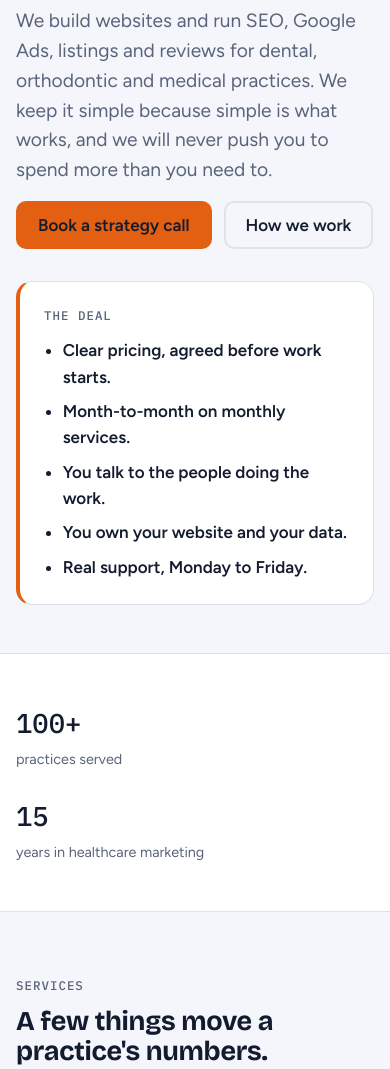
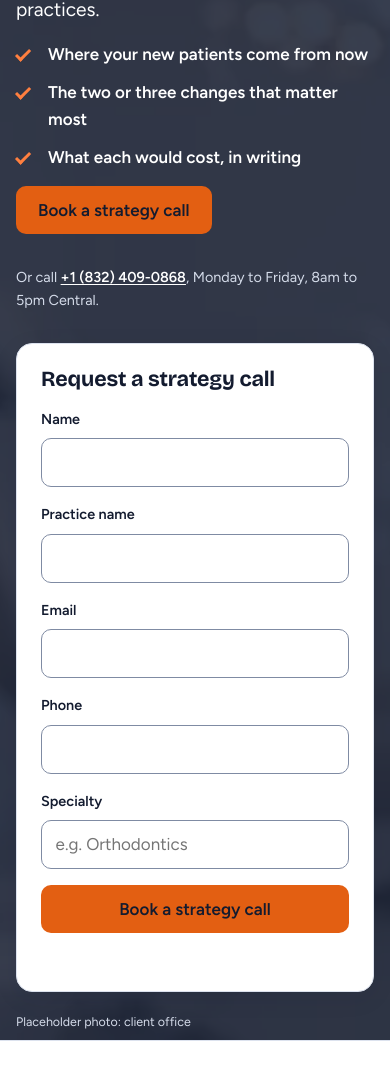
Before and after one commit to handheldpage123-cpu/hhpage-site, an Astro site: page / in a window 390 px wide. Shown: the part 315-1384 px from the top of the page. Built offline with nearby package versions, Linux system fonts and the light colour scheme; Astro itself is replaced by a stand-in of ours.

Commit message:
Home: booking-first hero with short strategy call form
Rebuild the home hero from design direction 7. The hero now carries the
H1, what a strategy call covers, the phone number and a five-field form
(LeadForm variant="short") that posts to the existing GoHighLevel
contact webhook with form_location=home_hero. Hero photo is a labeled
placeholder. The deal list moves under the proof bar.

Co-Authored-By: Claude Fable 5.2 <noreply@anthropic.com>
Claude-Session: https://claude.ai/code/session_01TFp38gXNThAJ36Uf2UTpVK

```diff
--- a/src/components/LeadForm.astro
+++ b/src/components/LeadForm.astro
@@ -16,18 +16,22 @@ interface Props {
   kind: 'contact' | 'support';
   heading?: string;
   submitLabel?: string;
+  /** 'short' is the five-field contact form used in the home page hero. Same webhook and workflow as the full form. */
+  variant?: 'full' | 'short';
+  /** Sent as form_location so GoHighLevel can tell where on the site a lead came from. */
+  location?: string;
 }
-const { kind, heading, submitLabel = kind === 'support' ? 'Send support request' : 'Submit' } = Astro.props;
+const { kind, heading, submitLabel = kind === 'support' ? 'Send support request' : 'Submit', variant = 'full', location } = Astro.props;
 // The contact webhook is a public endpoint by design (the browser posts to it), so a
 // default lives here; PUBLIC_GHL_WEBHOOK_CONTACT in Cloudflare overrides it.
 // GHL workflow: "HHPage Website - Contact Form" in the HHpage sub-account.
 const CONTACT_WEBHOOK_DEFAULT = 'https://services.leadconnectorhq.com/hooks/yZOPS0fxvEYgKT5HDKtj/webhook-trigger/9e614483-3948-488a-9864-d91c7a3f2144';
 const webhook = kind === 'support' ? import.meta.env.PUBLIC_GHL_WEBHOOK_SUPPORT : (import.meta.env.PUBLIC_GHL_WEBHOOK_CONTACT || CONTACT_WEBHOOK_DEFAULT);
-const id = `form-${kind}`;
+const id = variant === 'short' ? `form-${kind}-short` : `form-${kind}`;
 // Suggestions only: the field is free text so any specialty can be entered.
 const specialties = ['General dentistry', 'Orthodontics', 'Pediatric dentistry', 'Oral surgery', 'Periodontics', 'Endodontics', 'Prosthodontics', 'Dermatology', 'Family medicine', 'Orthopedics', 'Pulmonology', 'Gastroenterology', 'Emergency medicine'];
 ---
-<form class="form" id={id} data-kind={kind} data-webhook={webhook ?? ''} novalidate>
+<form class="form" id={id} data-kind={kind} data-webhook={webhook ?? ''} data-location={location} novalidate>
   {heading && <h2>{heading}</h2>}
   {kind === 'support' ? (
     <>
@@ -66,6 +70,32 @@ const specialties = ['General dentistry', 'Orthodontics', 'Pediatric dentistry',
         <label for={`${id}-message`}>Tell us what is happening</label>
         <textarea id={`${id}-message`} name="message" required></textarea>
         <span class="hint">Include the page URL if it is about your website.</span>
+      </div>
+    </>
+  ) : variant === 'short' ? (
+    <>
+      <div class="field">
+        <label for={`${id}-name`}>Name</label>
+        <input id={`${id}-name`} name="name" type="text" autocomplete="name" required />
+      </div>
+      <div class="field">
+        <label for={`${id}-practice`}>Practice name</label>
+        <input id={`${id}-practice`} name="practice" type="text" autocomplete="organization" required />
+      </div>
+      <div class="field">
+        <label for={`${id}-email`}>Email</label>
+        <input id={`${id}-email`} name="email" type="email" autocomplete="email" inputmode="email" required />
+      </div>
+      <div class="field">
+        <label for={`${id}-phone`}>Phone</label>
+        <input id={`${id}-phone`} name="phone" type="tel" autocomplete="tel" inputmode="tel" required />
+      </div>
+      <div class="field">
+        <label for={`${id}-specialty`}>Specialty</label>
+        <input id={`${id}-specialty`} name="specialty" type="text" list={`${id}-specialties`} placeholder="e.g. Orthodontics" required />
+        <datalist id={`${id}-specialties`}>
+          {specialties.map((s) => <option value={s} />)}
+        </datalist>
       </div>
     </>
   ) : (
@@ -136,7 +166,7 @@ const specialties = ['General dentistry', 'Orthodontics', 'Pediatric dentistry',
       const [first_name, ...rest] = (data.name ?? '').trim().split(/\s+/);
       data.first_name = first_name ?? '';
       data.last_name = rest.join(' ');
-      const payload = { ...data, form_name: form.dataset.kind, page: location.href, submitted_at: new Date().toISOString() };
+      const payload = { ...data, form_name: form.dataset.kind, ...(form.dataset.location ? { form_location: form.dataset.location } : {}), page: location.href, submitted_at: new Date().toISOString() };
       const webhook = form.dataset.webhook;
       button.disabled = true;
       status.textContent = 'Sending…';
--- a/src/pages/index.astro
+++ b/src/pages/index.astro
@@ -1,6 +1,7 @@
 ---
 import Base from '@/layouts/Base.astro';
 import ProofBar from '@/components/ProofBar.astro';
+import LeadForm from '@/components/LeadForm.astro';
 import Cta from '@/components/Cta.astro';
 import Faqs from '@/components/Faqs.astro';
 import { site } from '@/data/site';
@@ -16,18 +17,31 @@ const description = site.description;
 ---
 <Base title={title} description={description} schema={[faqPage(faqs)]} markdownPath="/index.md">
   <section class="hero">
+    <img class="hero__photo" src="/images/placeholder-hero-office.webp" srcset="/images/placeholder-hero-office-768.webp 768w, /images/placeholder-hero-office.webp 1536w" sizes="100vw" width="1536" height="1024" alt="" fetchpriority="high" decoding="async" />
     <div class="container hero__inner">
       <div class="hero__copy stack">
-        <p class="eyebrow">Web design and digital marketing for practices</p>
-        <h1>Practice marketing, kept simple and priced fairly.</h1>
-        <p class="lede">We build websites and run SEO, Google Ads, listings and reviews for dental, orthodontic and medical practices. We keep it simple because simple is what works, and we will never push you to spend more than you need to.</p>
-        <div class="cluster">
-          <a class="btn btn--primary" href={site.primaryCta.href}>{site.primaryCta.label}</a>
-          <a class="btn btn--secondary" href="/how-we-work/">How we work</a>
+        <h1>Book a strategy call. Leave with a plan and a price.</h1>
+        <p class="hero__lede">Websites, SEO and Google Ads for dental, orthodontic and medical practices.</p>
+        <ul class="hero__checks">
+          <li>Where your new patients come from now</li>
+          <li>The two or three changes that matter most</li>
+          <li>What each would cost, in writing</li>
+        </ul>
+        <p class="hero__jump"><a class="btn btn--primary" href="#strategy-call">{site.primaryCta.label}</a></p>
+        <p class="hero__call">Or call <a href={`tel:${site.phoneHref}`}>{site.phone}</a>, Monday to Friday, 8am to 5pm Central.</p>
+      </div>
+      <div class="hero__form card" id="strategy-call">
+        <LeadForm kind="contact" variant="short" location="home_hero" heading="Request a strategy call" submitLabel={site.primaryCta.label} />
       </div>
     </div>
-      <aside class="hero__aside" aria-label="What you get">
-        <p class="eyebrow">The deal</p>
+    <p class="hero__tag">Placeholder photo: client office</p>
+  </section>
+
+  <ProofBar />
+
+  <section class="section section--tight">
+    <div class="container deal">
+      <h2>The deal</h2>
       <ul>
         <li>Clear pricing, agreed before work starts.</li>
         <li>Month-to-month on monthly services.</li>
@@ -35,11 +49,8 @@ const description = site.description;
         <li>You own your website and your data.</li>
         <li>Real support, Monday to Friday.</li>
       </ul>
-      </aside>
     </div>
   </section>
-
-  <ProofBar />
 
   <section class="section">
     <div class="container">
@@ -107,11 +118,30 @@ const description = site.description;
 </Base>
 
 <style>
-  .hero { padding-block: var(--space-16) var(--space-12); }
-  .hero__inner { display: grid; gap: var(--space-8); align-items: start; }
-  @media (min-width: 900px) { .hero__inner { grid-template-columns: 3fr 2fr; } }
-  .hero h1 { max-width: 18ch; }
-  .hero__aside { background: var(--surface); border: 1px solid var(--line); border-left: 4px solid var(--accent); border-radius: var(--radius-lg); padding: var(--space-6); display: grid; gap: var(--space-3); }
-  .hero__aside ul { padding-left: 1.1em; display: grid; gap: var(--space-2); font-weight: 600; }
+  /* Booking-first hero: text sits on a fixed navy tint over the photo, so it reads the same in light and dark themes. */
+  .hero { position: relative; isolation: isolate; background: var(--navy); color: var(--on-navy); padding-block: var(--space-12); overflow: hidden; }
+  .hero__photo { position: absolute; inset: 0; width: 100%; height: 100%; object-fit: cover; z-index: -2; }
+  .hero::before { content: ""; position: absolute; inset: 0; z-index: -1; background: var(--navy); opacity: 0.84; }
+  .hero__inner { display: grid; gap: var(--space-8); align-items: center; }
+  @media (min-width: 900px) { .hero { padding-block: var(--space-16); } .hero__inner { grid-template-columns: 1.1fr 0.9fr; gap: var(--space-12); } }
+  .hero h1 { color: var(--on-navy); max-width: 16ch; }
+  .hero__lede { font-size: var(--text-lg); color: var(--on-navy); max-width: 34ch; }
+  .hero__checks { list-style: none; padding: 0; margin: 0; display: grid; gap: var(--space-3); font-weight: 600; }
+  .hero__checks li { position: relative; padding-left: 2rem; }
+  .hero__checks li::before { content: ""; position: absolute; left: 0.2rem; top: 0.3em; width: 0.5rem; height: 0.95rem; border: solid var(--accent-on-navy); border-width: 0 3px 3px 0; transform: rotate(45deg); }
+  .hero__call { color: var(--on-navy-muted); font-size: var(--text-sm); }
+  .hero__call a { color: var(--on-navy); font-weight: 600; }
+  .hero__jump { margin: 0; }
+  .hero__copy a:focus-visible { outline-color: var(--on-navy); }
+  @media (min-width: 900px) { .hero__jump { display: none; } }
+  .hero__form { color: var(--ink); scroll-margin-top: 88px; box-shadow: var(--shadow); }
+  .hero__form :global(h2) { font-size: var(--text-xl); }
+  .hero__form :global(.btn) { width: 100%; justify-content: center; }
+  .hero__form :global(.cluster) { display: grid; }
+  .hero__tag { position: absolute; left: var(--gutter); bottom: var(--space-2); margin: 0; font-size: var(--text-xs); color: var(--on-navy-muted); }
+  .deal { display: grid; gap: var(--space-4); }
+  .deal h2 { font-size: var(--text-xl); }
+  .deal ul { list-style: none; padding: 0; margin: 0; display: grid; gap: var(--space-3) var(--space-8); grid-template-columns: repeat(auto-fit, minmax(min(100%, 280px), 1fr)); font-weight: 600; }
+  .deal li { padding-left: var(--space-4); border-left: 3px solid var(--accent); }
   .why ol { padding-left: 1.25em; display: grid; gap: var(--space-2); }
 </style>
--- a/src/styles/tokens.css
+++ b/src/styles/tokens.css
@@ -24,6 +24,12 @@
   --success: #17794E; /* 5.0:1 on paper */
   --warning: #B4541A;
   --focus: #2C56A3;
+
+  /* Fixed colors for sections that stay navy in both themes (home hero). White on --navy is 16.9:1. */
+  --navy: #131B2F;
+  --on-navy: #FFFFFF;
+  --on-navy-muted: #D5DCEA; /* 12:1 on navy */
+  --accent-on-navy: #FF7F3F; /* check marks only */
 
   --font-display: "Bricolage Grotesque", "Segoe UI", Arial, sans-serif;
   --font-body: "Figtree", system-ui, -apple-system, "Segoe UI", Roboto, sans-serif;
```
Also changed, not shown: CHANGELOG.md, public/images/placeholder-hero-office-768.webp (added), public/images/placeholder-hero-office.webp (added). Lines whose indentation alone changed are shown as unchanged.
